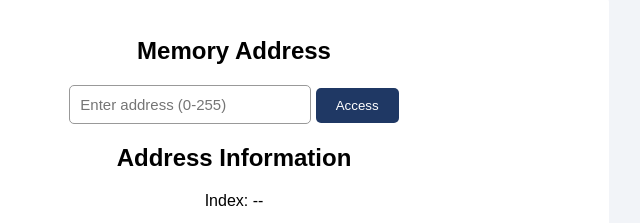
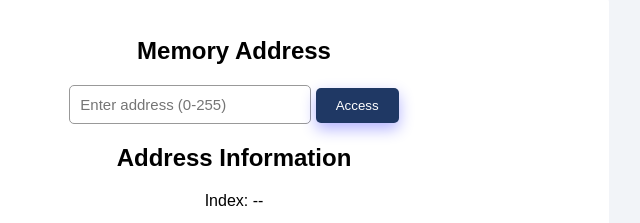
Before and after one commit to sheroz094/Direct-Mapped-Cache-Simulator, a plain HTML site: page index.html in a window 1280 px wide. In both pictures the pointer is over the button "Access". Shown: the part 137-360 px from the top of the page, 406-1046 px from the left. Drawn offline with Linux system fonts and the light colour scheme.

Commit message:
Enhance button styles with hover and active effects
Add hover and active effects for buttons in style.css.

```diff
--- a/style.css
+++ b/style.css
@@ -37,6 +37,16 @@ button {
     border: none;
     cursor: pointer;
     border-radius: 5px;
+    transition: box-shadow 0.3s ease;
+}
+
+button:hover {
+        cursor: pointer;
+        box-shadow: 0 6px 15px rgba(0, 0, 255, 0.3);
+      }
+
+button:active {
+    transform: scale(0.95);
 }
 
 table {
```
